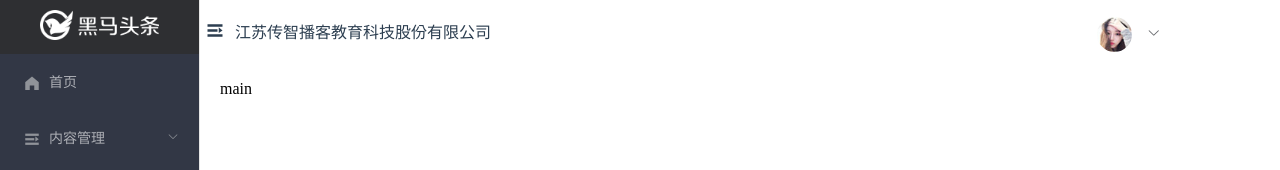
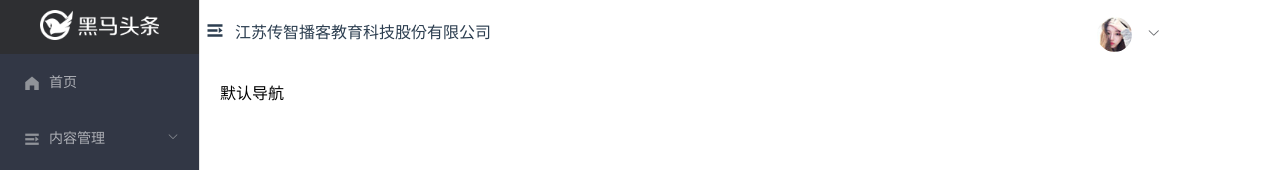
Before and after one commit to woshiyikehemiao/heima2-miao, a Vue app: page /#/home in a window 1280 px wide. Shown: the top 170 px of the page. Built offline with nearby package versions, Linux system fonts and the light colour scheme; no server answers; sample sign-in values are in the browser's storage.

Commit message:
主页模块设置默认导航

```diff
--- a/src/views/home/index.vue
+++ b/src/views/home/index.vue
@@ -8,7 +8,7 @@
 <layout-header></layout-header>
 </el-header>
 <el-main>
-main
+<router-view></router-view>
 </el-main>
 </el-container>
 </el-container>
--- /dev/null
+++ b/src/views/home/main.vue
@@ -0,0 +1,15 @@
+<template>
+  <div>
+      默认导航
+  </div>
+</template>
+
+<script>
+export default {
+
+}
+</script>
+
+<style>
+
+</style>
```
Also changed, not shown: src/router.js (+6 -1 lines).
